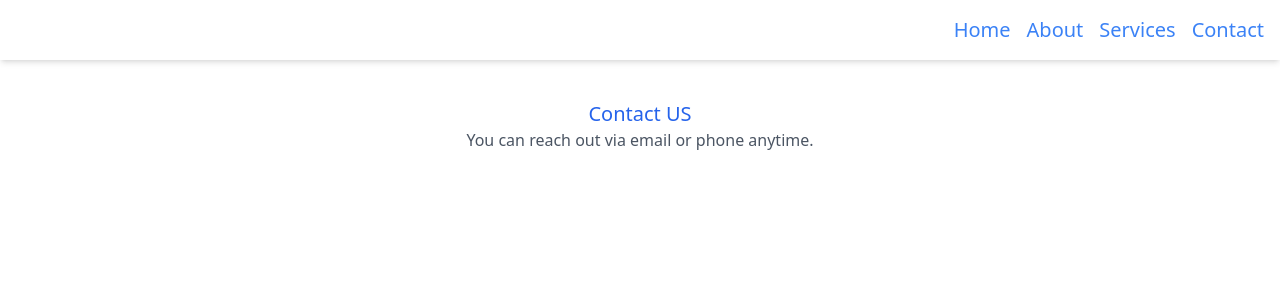
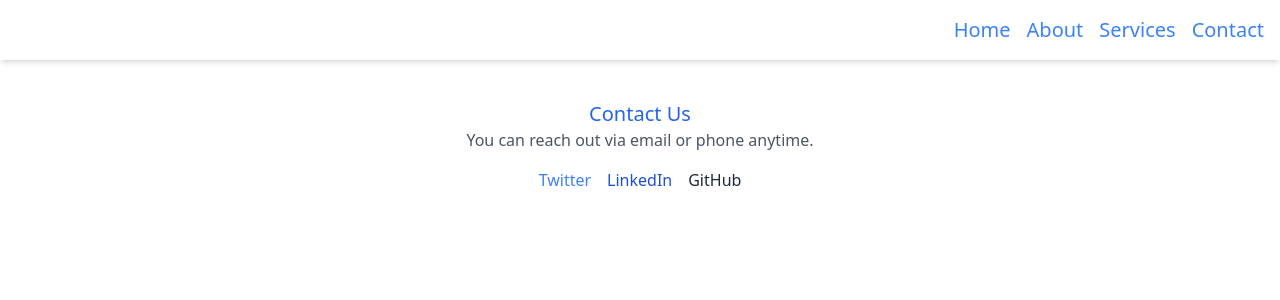
Before and after one commit to LEAKONO/routing-react, a React (Vite) app: page /contact in a window 1280 px wide. Shown: the top 300 px of the page. Built offline with nearby package versions, Linux system fonts and the light colour scheme.

Commit message:
feat: add social media links to Contact page with Tailwind styling

```diff
--- a/src/components/Contact.jsx
+++ b/src/components/Contact.jsx
@@ -2,10 +2,36 @@ import React from 'react'
 
 function Contact() {
   return (
-    <div className=' flex justify-center items-center flex-col pt-10'>
-      <h2 className='text-blue-600 text-xl'> Contact US</h2>
-      <p className='text-gray-600'>You can reach out via email or phone anytime.</p>
+    <div className="flex justify-center items-center flex-col pt-10">
+      <h2 className="text-blue-600 text-xl">Contact Us</h2>
+      <p className="text-gray-600 mb-4">You can reach out via email or phone anytime.</p>
 
+      <div className="flex gap-4">
+        <a
+          href="https://twitter.com/yourhandle"
+          target="_blank"
+          rel="noopener noreferrer"
+          className="text-blue-500 hover:underline"
+        >
+          Twitter
+        </a>
+        <a
+          href="https://linkedin.com/in/yourprofile"
+          target="_blank"
+          rel="noopener noreferrer"
+          className="text-blue-700 hover:underline"
+        >
+          LinkedIn
+        </a>
+        <a
+          href="https://github.com/yourusername"
+          target="_blank"
+          rel="noopener noreferrer"
+          className="text-gray-800 hover:underline"
+        >
+          GitHub
+        </a>
+      </div>
     </div>
   )
 }
```
